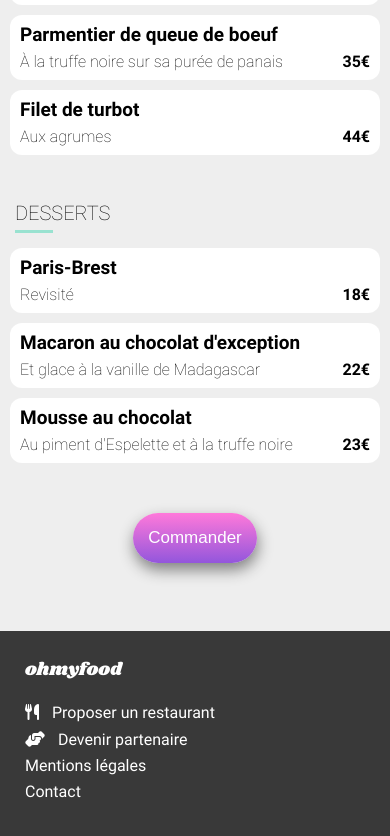
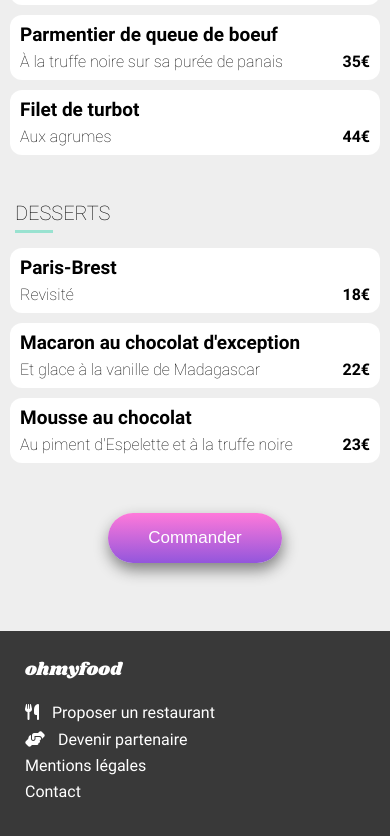
Before and after one commit to MarieBaude/BaudeMarie_3_26012021, a plain HTML site: page menu/la-palette-du-gout.html in a window 390 px wide. Shown: the part 826-1662 px from the top of the page. Drawn offline with Linux system fonts and the light colour scheme.

Commit message:
page index et menu fini, non responsive

```diff
--- a/assets/sass/_buttons.scss
+++ b/assets/sass/_buttons.scss
@@ -11,6 +11,10 @@ button {
     padding: 15px;
     box-shadow: gray 1px 7px 15px;
     margin-bottom: 55px;
+}
+
+.btn-menu {
+    padding: 15px 40px;
 }
 
 .btn-fonction {
--- a/assets/sass/_menu.scss
+++ b/assets/sass/_menu.scss
@@ -1,4 +1,5 @@
 .contenant-menu {
+    max-width: 980px;
     display: flex;
     flex-direction: column;
     border-radius: 40px 40px 0 0;
@@ -6,7 +7,7 @@
     position: absolute;
     top: 305px;
     width: 100%;
-    .btn-menu {
+    .direction-btn-menu {
         display: flex;
         justify-content: center;
         margin: 40px 0 50px 0;
--- a/menu/la-palette-du-gout.html
+++ b/menu/la-palette-du-gout.html
@@ -89,8 +89,8 @@
                     <span class="text-price">23€ </span>
                 </div>
             </div>
-            <div class="btn-menu">
-                <button class="btn-explor">Commander</button>
+            <div class="direction-btn-menu">
+                <button class="btn-explor btn-menu">Commander</button>
             </div>
         </div>
 
```
Also changed, not shown: assets/css/style.css, 1 other file.
